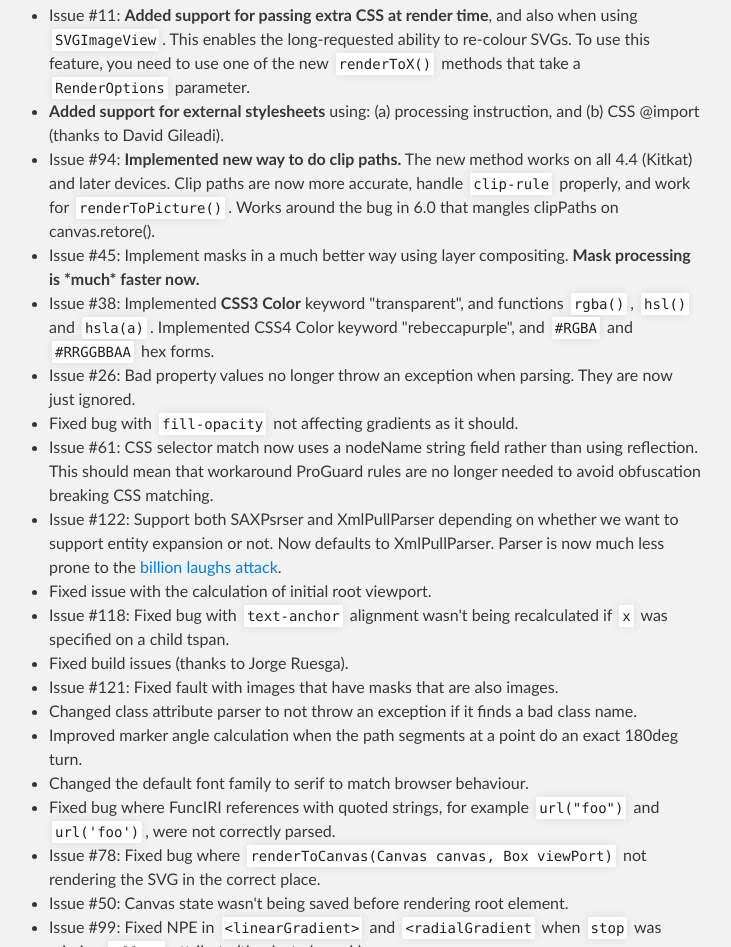
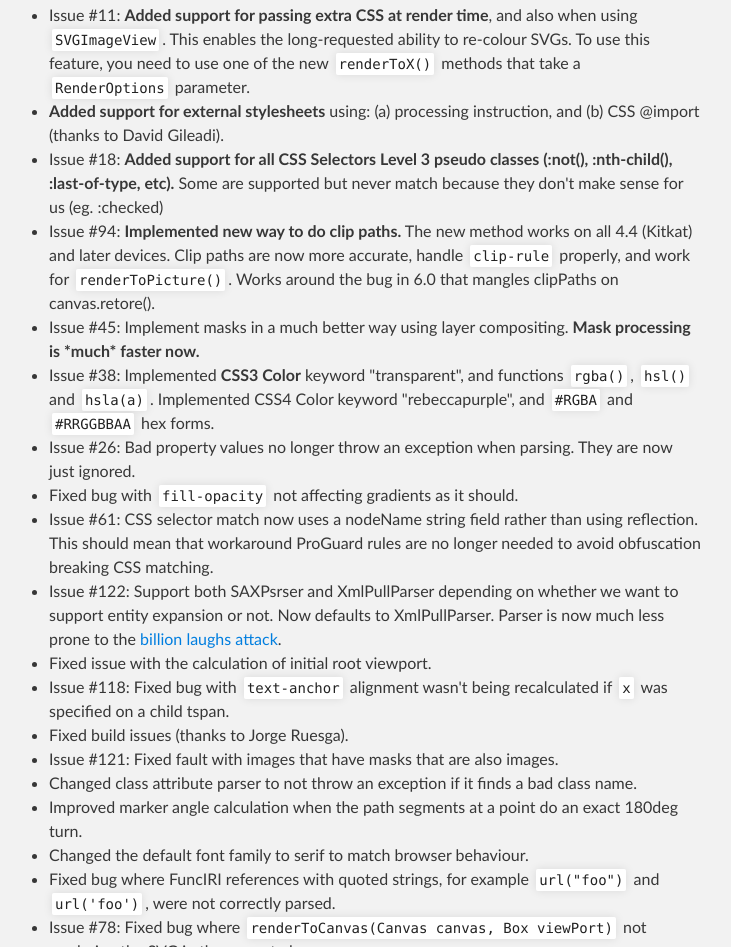
Before and after one commit to BigBadaboom/androidsvg, a plain HTML site: page release-1.3.html in a window 1280 px wide. Shown: the part 887-1834 px from the top of the page, without its empty margins (371-1102 px from the left). Drawn offline with Linux system fonts and the light colour scheme.

```diff
--- a/release-1.3.html
+++ b/release-1.3.html
@@ -82,6 +82,7 @@ dependencies {
 <ul>
 <li>Issue #11: <strong>Added support for passing extra CSS at render time</strong>, and also when using <code>SVGImageView</code>.  This enables the long-requested ability to re-colour SVGs.  To use this feature, you need to use one of the new <code>renderToX()</code> methods that take a <code>RenderOptions</code> parameter.</li>
 <li><strong>Added support for external stylesheets</strong> using: (a) <?xml-stylesheet> processing instruction, and (b) CSS @import (thanks to David Gileadi).</li>
+<li>Issue #18: <strong>Added support for all CSS Selectors Level 3 pseudo classes (:not(), :nth-child(), :last-of-type, etc).</strong>  Some are supported but never match because they don't make sense for us (eg. :checked)</li>
 <li>Issue #94: <strong>Implemented new way to do clip paths.</strong> The new method works on all 4.4 (Kitkat) and later devices. Clip paths are now more accurate, handle <code>clip-rule</code> properly, and work for <code>renderToPicture()</code>.  Works around the bug in 6.0 that mangles clipPaths on canvas.retore().</li>
 <li>Issue #45: Implement masks in a much better way using layer compositing.  <strong>Mask processing is *much* faster now.</strong></li>
 <li>Issue #38: Implemented <strong>CSS3 Color</strong> keyword "transparent", and functions <code>rgba()</code>, <code>hsl()</code> and <code>hsla(a)</code>.  Implemented CSS4 Color keyword "rebeccapurple", and <code>#RGBA</code> and <code>#RRGGBBAA</code> hex forms.</li>
```
